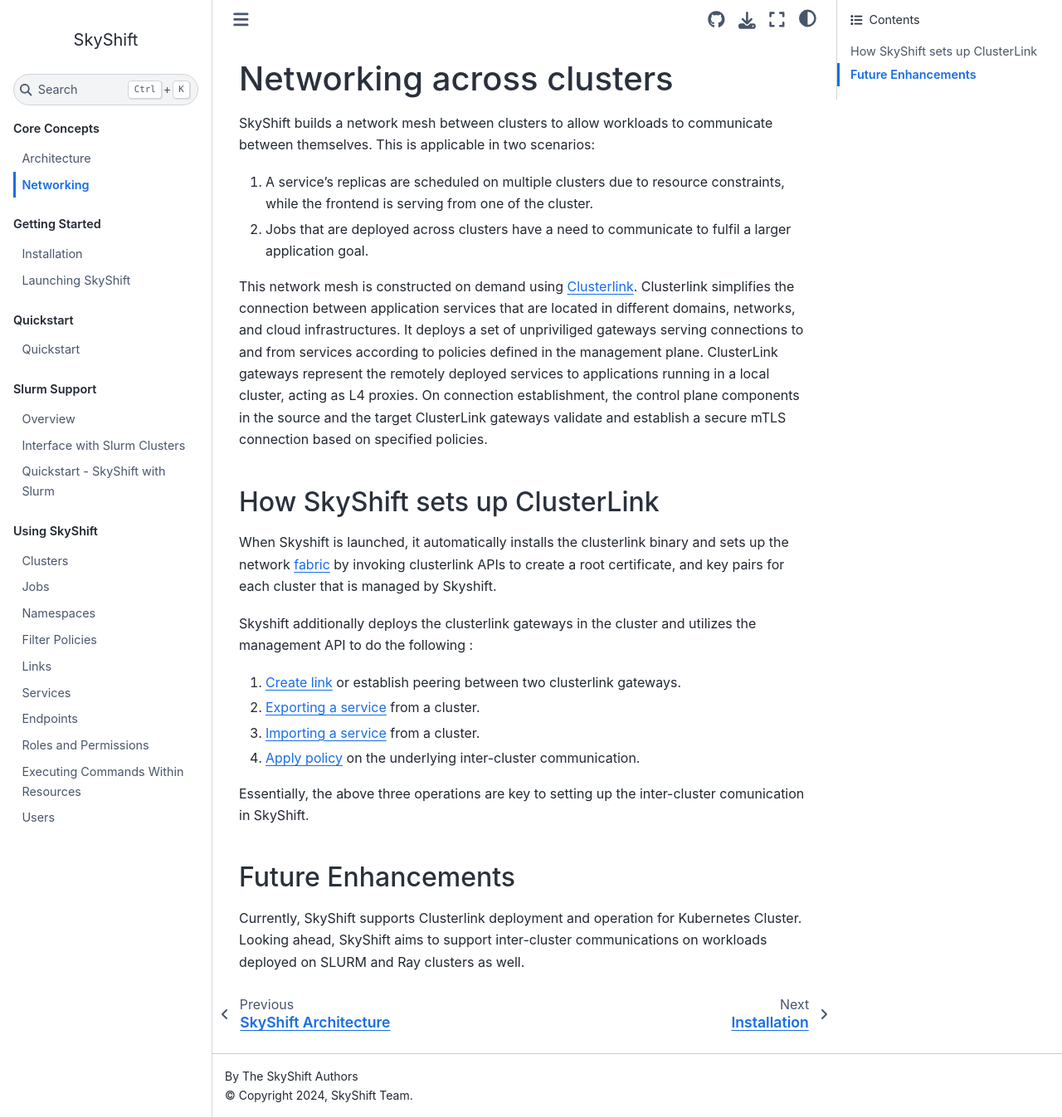
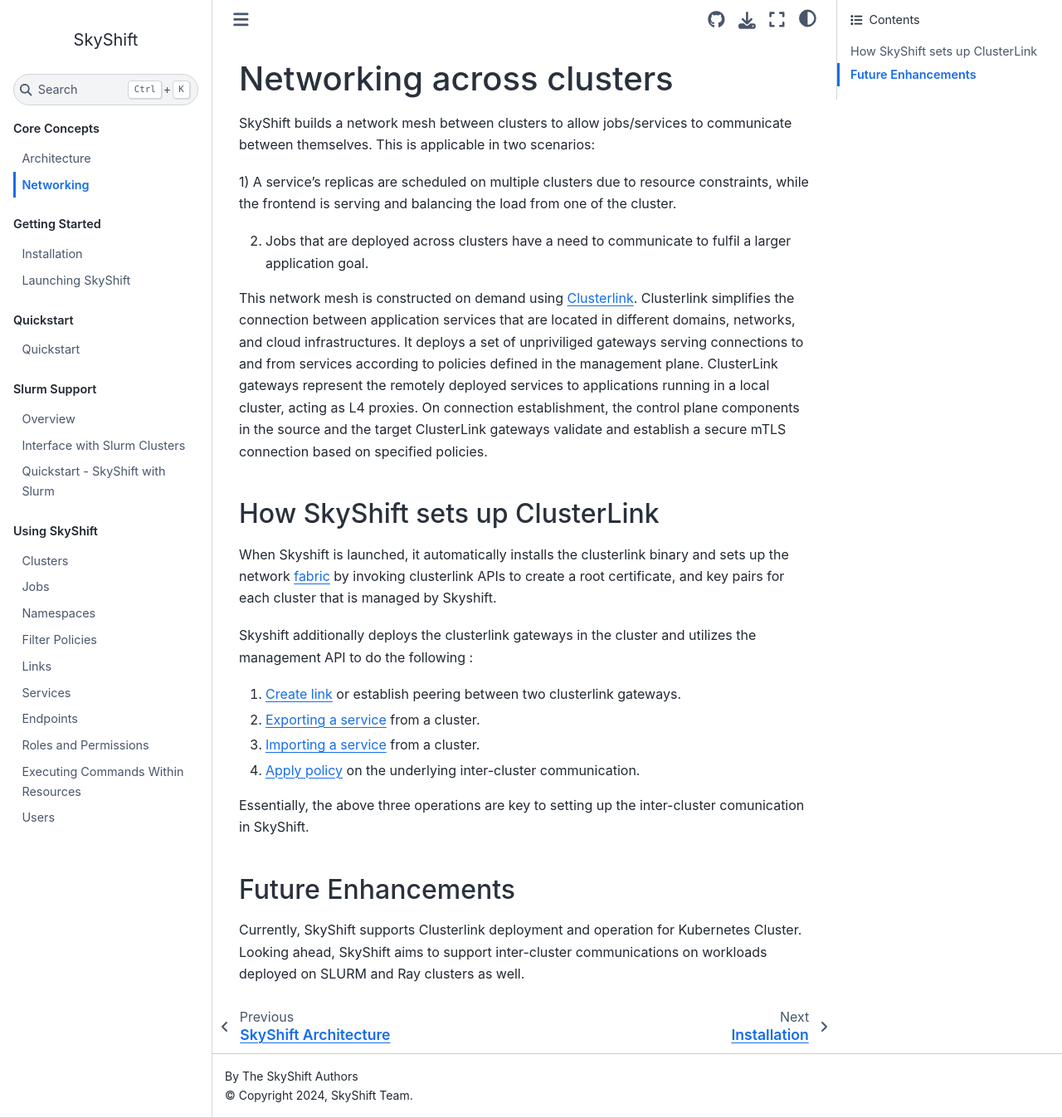
Before and after one commit to sky-shift/skyshift, a Sphinx documentation site: the page built from docs/source/architecture/networking.rst, in a window 1280 px wide and 1347 px high. Shown: the whole window at 83% size. Built offline with Sphinx 7.4.7 and the Sphinx Book theme 1.1.4, drawn with Linux system fonts in a browser that asks for light colours.

Commit message:
Minor edit

```diff
--- a/docs/source/architecture/networking.rst
+++ b/docs/source/architecture/networking.rst
@@ -1,9 +1,10 @@
 Networking across clusters
 ===========================
-SkyShift builds a network mesh between clusters to allow workloads to communicate between themselves.
+SkyShift builds a network mesh between clusters to allow jobs/services to communicate between themselves.
 This is applicable in two scenarios:
 
-1) A service's replicas are scheduled on multiple clusters due to resource constraints, while the frontend is serving from one of the cluster.
+1) A service's replicas are scheduled on multiple clusters due to resource constraints,
+while the frontend is serving and balancing the load from one of the cluster.
 
 2) Jobs that are deployed across clusters have a need to communicate to fulfil a larger application goal.
 
```
